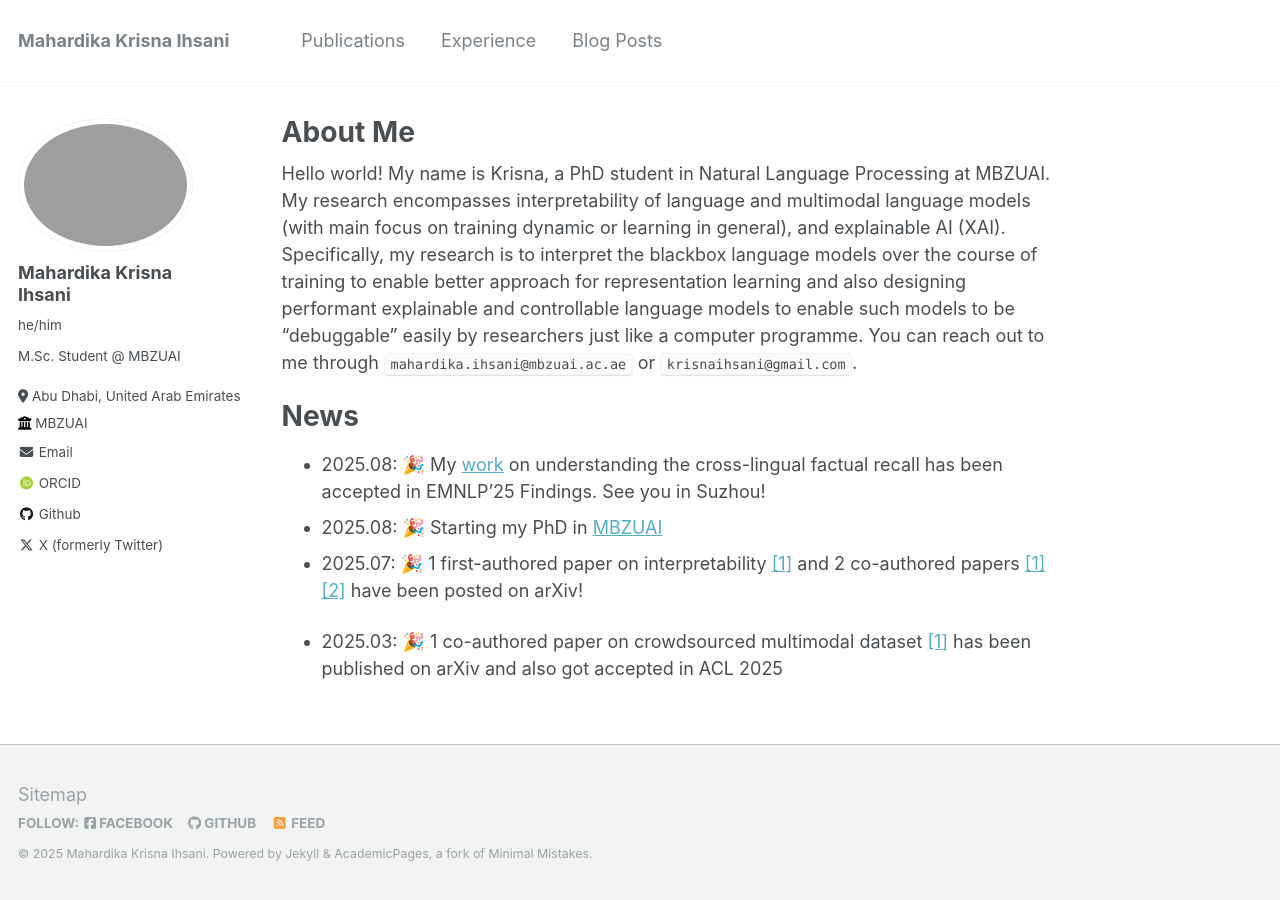
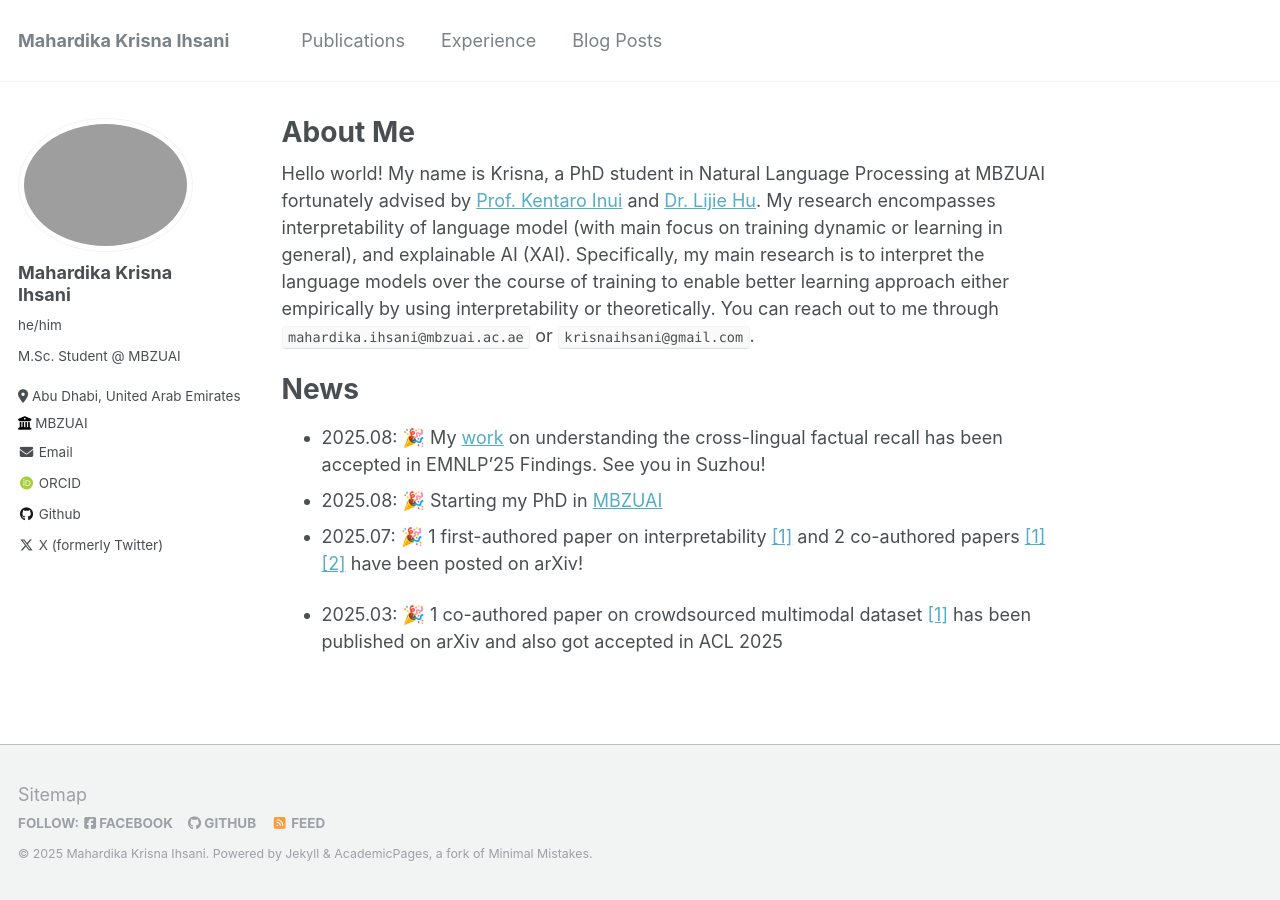
Before and after one commit to codefire53/codefire53.github.io, a Jekyll site: the page built from _pages/about.md, in a window 1280 px wide. Built offline with Jekyll 4.4.1, drawn with Linux system fonts in a browser that asks for light colours; some web fonts are replaced.

Commit message:
update about

```diff
--- a/_pages/about.md
+++ b/_pages/about.md
@@ -7,7 +7,7 @@ redirect_from:
   - /about.html
 ---
 
-Hello world! My name is Krisna, a PhD student in Natural Language Processing at MBZUAI. My research encompasses interpretability of language and multimodal language models (with main focus on training dynamic or learning in general), and explainable AI (XAI). Specifically, my research is to interpret the blackbox language models over the course of training to enable better approach for representation learning and also designing performant explainable and controllable language models to enable such models to be "debuggable" easily by researchers just like a computer programme.
+Hello world! My name is Krisna, a PhD student in Natural Language Processing at MBZUAI fortunately advised by [Prof. Kentaro Inui](https://kentaro-inui.github.io/) and [Dr. Lijie Hu](https://lijie-hu.github.io/). My research encompasses interpretability of language model (with main focus on training dynamic or learning in general), and explainable AI (XAI). Specifically, my main research is to interpret the language models over the course of training to enable better learning approach either empirically by using interpretability or theoretically.
 You can reach out to me through `mahardika.ihsani@mbzuai.ac.ae` or `krisnaihsani@gmail.com`.
 
 
```
